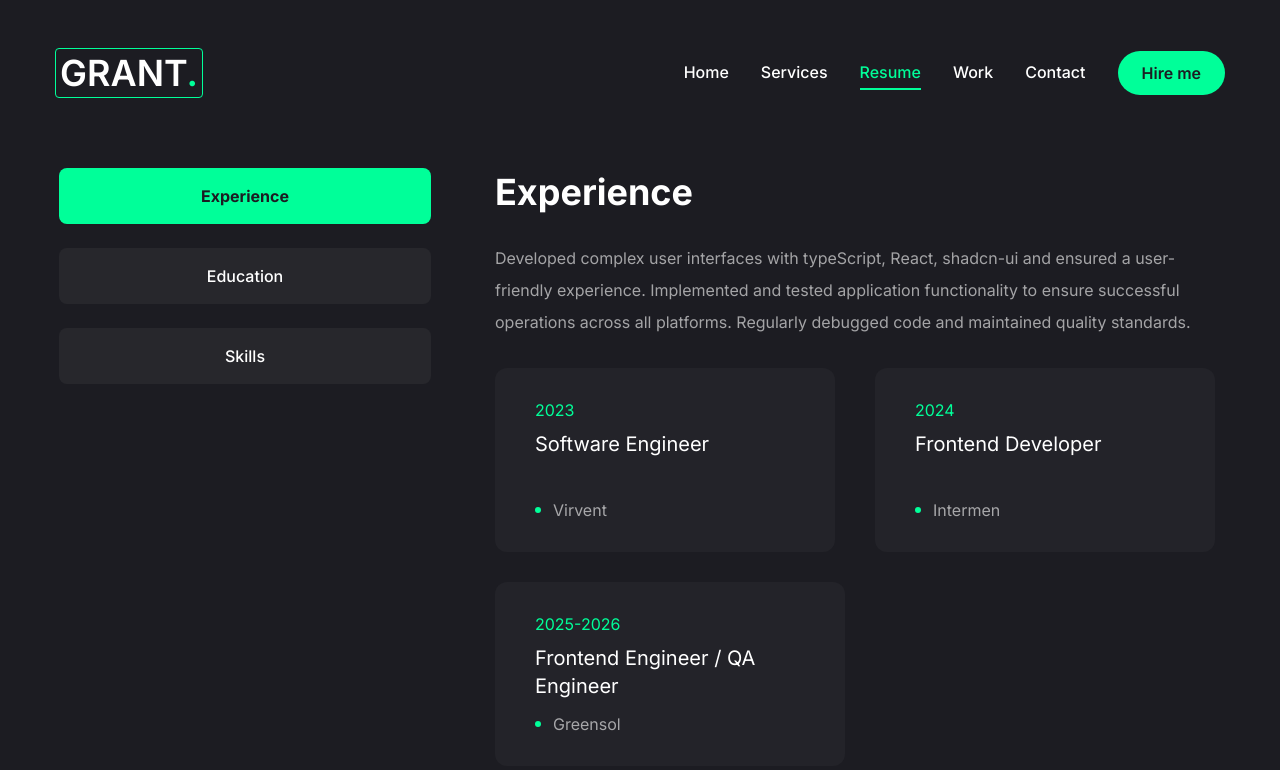
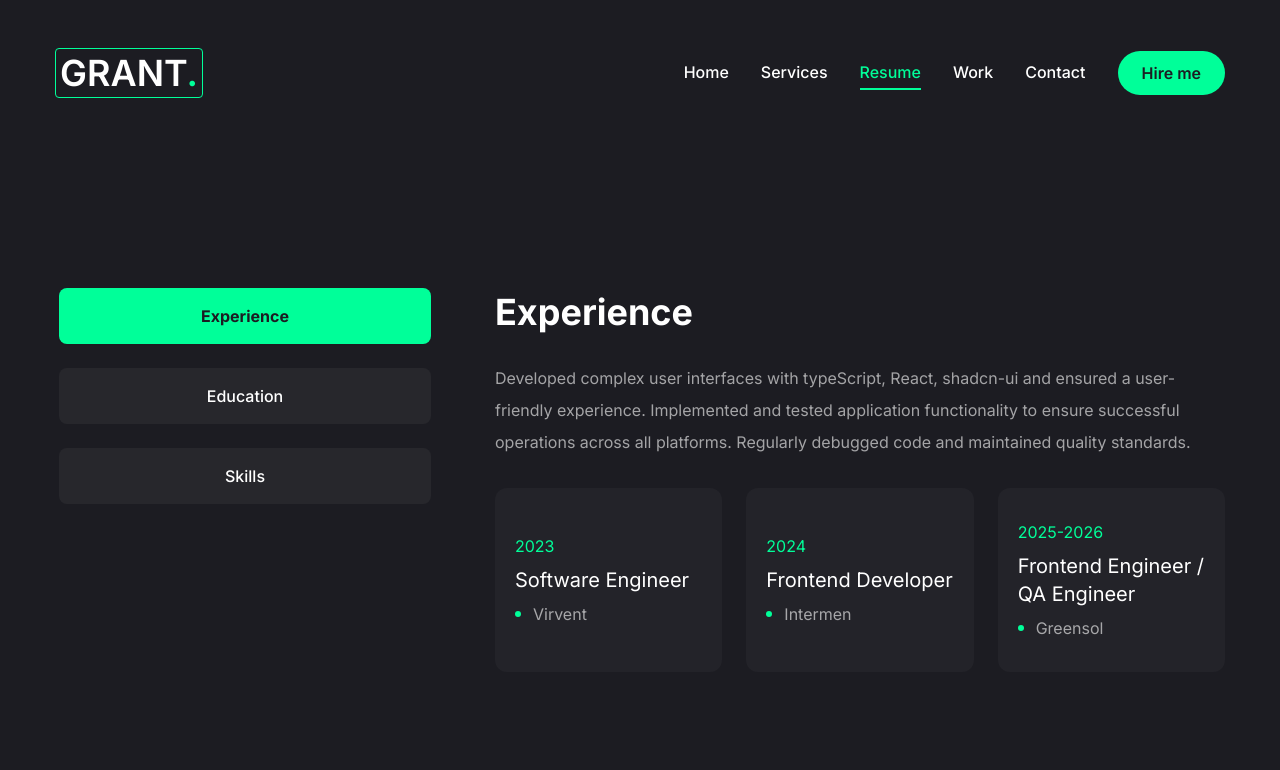
Before and after one commit to grant1x/portfolio, a Next.js app: page /resume in a window 1280 px wide. Shown: the top 770 px of the page. Built offline with nearby package versions, Linux system fonts and the light colour scheme.

Commit message:
fix: improve layout and styling of experience section in resume component

```diff
--- a/src/app/resume/page.jsx
+++ b/src/app/resume/page.jsx
@@ -107,7 +107,7 @@ const Resume = () => {
 				opacity: 1,
 				transition: { delay: 1, duration: 0.4, ease: "easeIn" },
 			}}
-			className="min-h-[80vh] flex items-center justify-center py-12 xl:py-0"
+			className="min-h-[calc(100svh-7rem)] xl:min-h-[calc(100svh-8.5rem)] flex items-center justify-center"
 		>
 			<div className="container mx-auto">
 				<Tabs
@@ -121,7 +121,7 @@ const Resume = () => {
 					</TabsList>
 
 					{/* content */}
-					<div className="min-h-[70vh] w-full">
+					<div className="w-full">
 						{/* experience */}
 						<TabsContent value="experience" className="w-full">
 							<div className="flex flex-col gap-[30px] text-center xl:text-left">
@@ -129,16 +129,15 @@ const Resume = () => {
 								<p className="max-w-[700px] text-white/60 mx-auto xl:mx-0">
 									{experience.description}
 								</p>
-								<ScrollArea className="h-[400px] ">
-									<ul className="grid grid-cols-1 lg:grid-cols-2 gap-[30px] ">
+								<ul className="grid grid-cols-1 sm:grid-cols-2 xl:grid-cols-3 gap-4 xl:gap-6">
 									{experience.items.map((item, index) => {
 										return (
 											<li
 												key={index}
-													className="bg-[#232329] h-[184px] py-6 px-10 rounded-xl flex flex-col justify-center items-center lg:items-start gap-1 w-fit"
+												className="bg-[#232329] min-h-[150px] xl:h-[184px] py-6 px-5 rounded-xl flex flex-col justify-center items-center lg:items-start gap-1"
 											>
 												<span className="text-accent">{item.duration}</span>
-													<h3 className="text-xl min-w-[260px] min-h-[60px] text-center lg:text-left ">
+												<h3 className="text-xl text-center lg:text-left">
 													{item.position}
 												</h3>
 												<div className="flex items-center gap-3">
@@ -150,7 +149,6 @@ const Resume = () => {
 										);
 									})}
 								</ul>
-								</ScrollArea>
 							</div>
 						</TabsContent>
 
```
Lines whose indentation alone changed are shown as unchanged.
